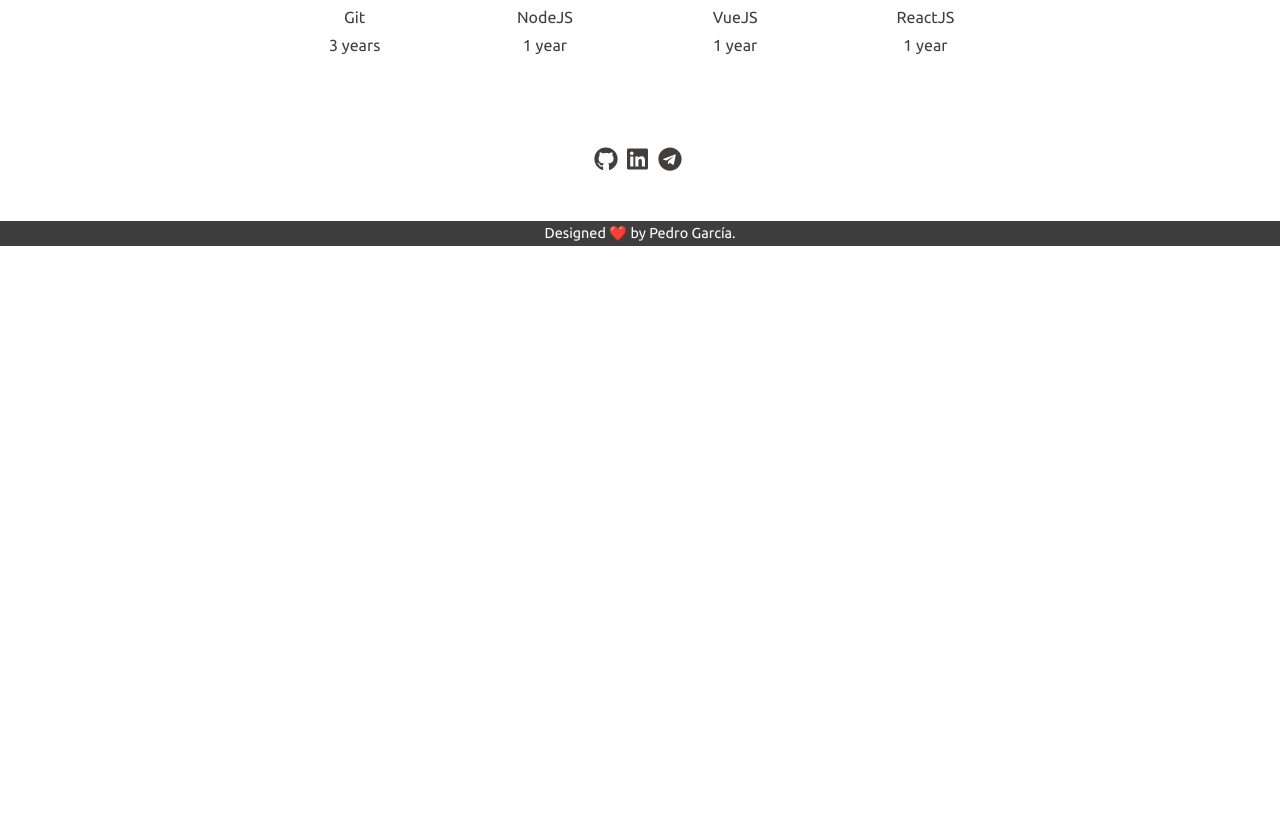
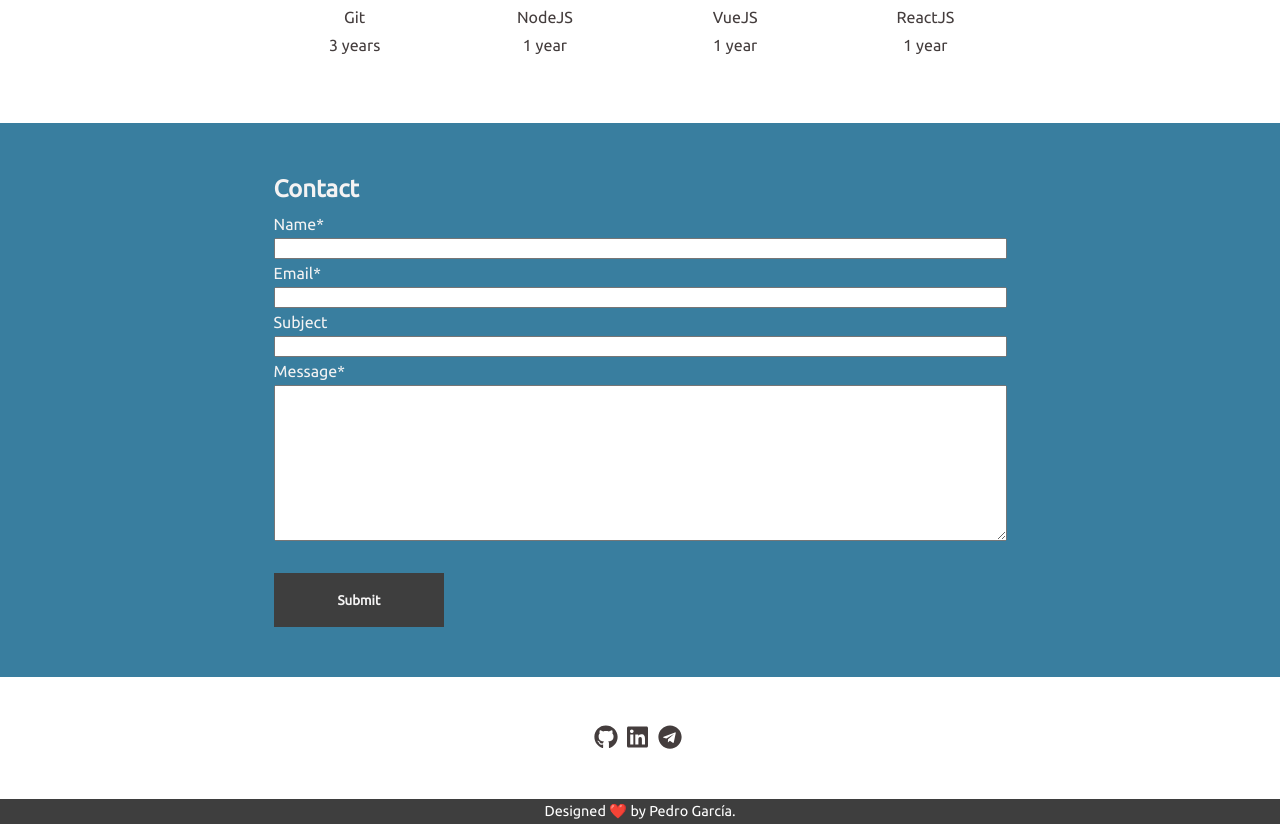
Before and after one commit to PedGarblue/budare.dev, a Vue app: page / in a window 1280 px wide. Shown: the part 1720-2544 px from the top of the page. Before the commit the page ends 1966 px from the top, so only its background shows below. Built offline with nearby package versions, Linux system fonts and the light colour scheme.

Commit message:
Added Contact section with send email form

```diff
--- /dev/null
+++ b/src/components/contact.vue
@@ -0,0 +1,88 @@
+<template>
+  <section id="contact">
+    <div class="container">
+      <form action="" method="POST">
+        <fieldset>
+      <h2>Contact</h2>
+          <div class="form-field flex">
+            <label for="contactName">Name*</label>
+            <input type="text" name="contactName" class="form-input" required />
+          </div>
+          <div class="form-field flex">
+            <label for="contactEmail">Email*</label>
+            <input
+              type="text"
+              name="contactEmail"
+              class="form-input"
+              required
+            />
+          </div>
+          <div class="form-field flex">
+            <label for="contactSubject">Subject</label>
+            <input type="text" name="contactSubject" class="form-input" />
+          </div>
+          <div class="form-field flex">
+            <label for="contactMessage">Message*</label>
+            <textarea
+              type="text"
+              name="contactMessage"
+              class="form-input"
+              rows="10"
+              required
+            />
+          </div>
+          <div>
+            <button type="submit">Submit</button>
+          </div>
+        </fieldset>
+      </form>
+    </div>
+  </section>
+</template>
+
+<script>
+import contact from '@/data/contact';
+
+export default {
+  name: 'Contact',
+  data() {
+    return {
+      contact,
+    };
+  },
+};
+</script>
+
+<style scoped>
+#contact {
+  background-color: var(--blue);
+  color: var(--white);
+}
+fieldset {
+  border: none;
+}
+button {
+  font-family: inherit;
+  border: none;
+  padding: 1.2rem 4rem;
+  margin-top: 2rem;
+  background-color: var(--black);
+  color: var(--white);
+  font-weight: bold;
+  width: 100%;
+  transition: background-color 0.2s ease-in-out;
+  cursor: pointer;
+}
+button:hover {
+  background-color: var(--gray);
+}
+.form-input {
+  min-width: 100%;
+}
+
+@media screen and (min-width: 400px) {
+  button {
+    width: auto;
+  }
+}
+</style>
--- a/src/components/footer.vue
+++ b/src/components/footer.vue
@@ -49,7 +49,7 @@ nav a {
   margin: 0 0.3rem;
 }
 footer section {
-  margin-top: 1rem;
+  margin-top: 2.5rem;
   margin-bottom: 2.5rem;
 }
 .designed-by-me {
--- a/src/views/Home.vue
+++ b/src/views/Home.vue
@@ -4,6 +4,7 @@
     <About />
     <Projects />
     <Skills />
+    <Contact />
   </div>
 </template>
 
@@ -12,6 +13,7 @@ import Blurb from '@/components/blurb.vue';
 import About from '@/components/about.vue';
 import Projects from '@/components/projects.vue';
 import Skills from '@/components/skills.vue';
+import Contact from '@/components/contact.vue';
 
 export default {
   name: 'Home',
@@ -20,6 +22,7 @@ export default {
     About,
     Projects,
     Skills,
+    Contact,
   },
 };
 </script>
```
